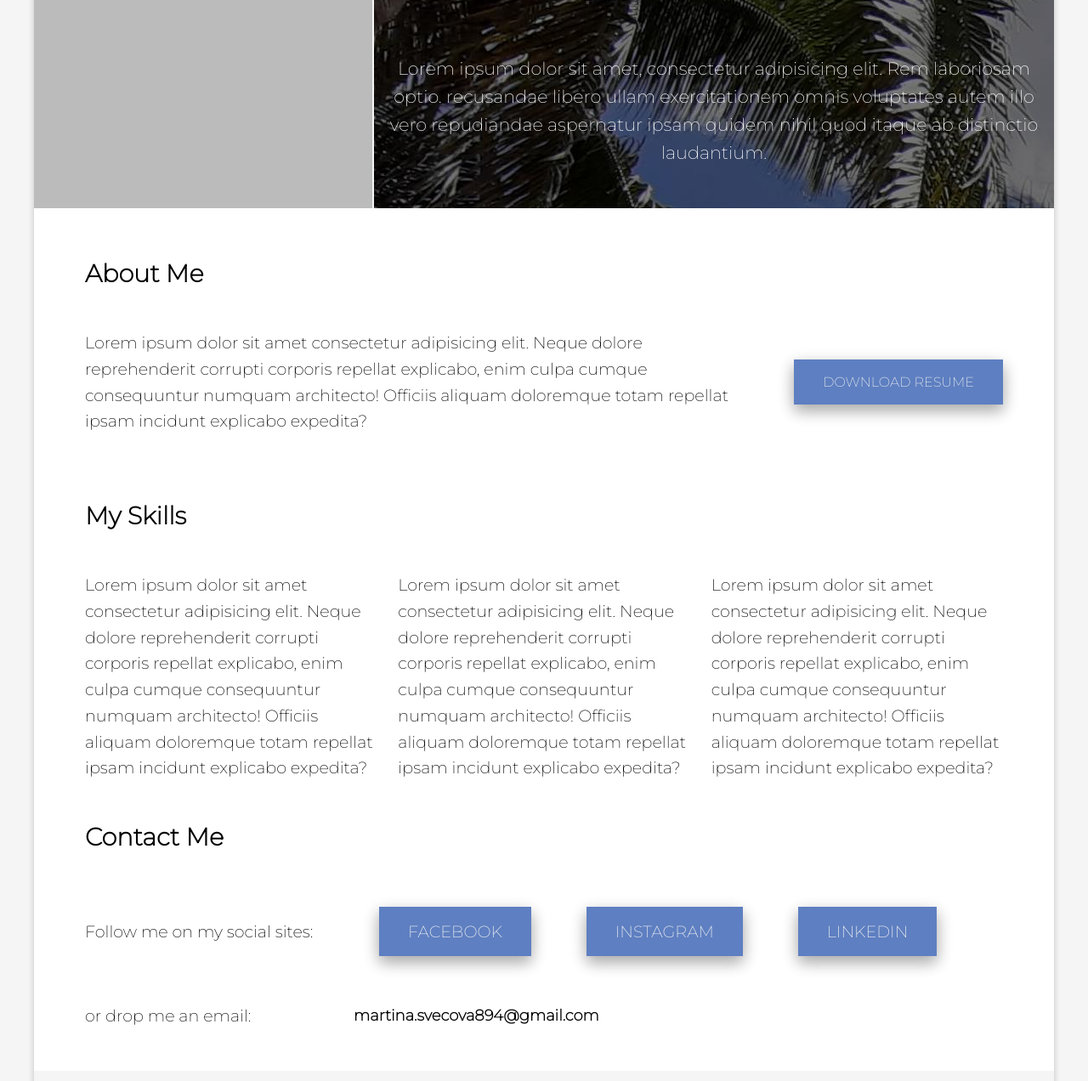
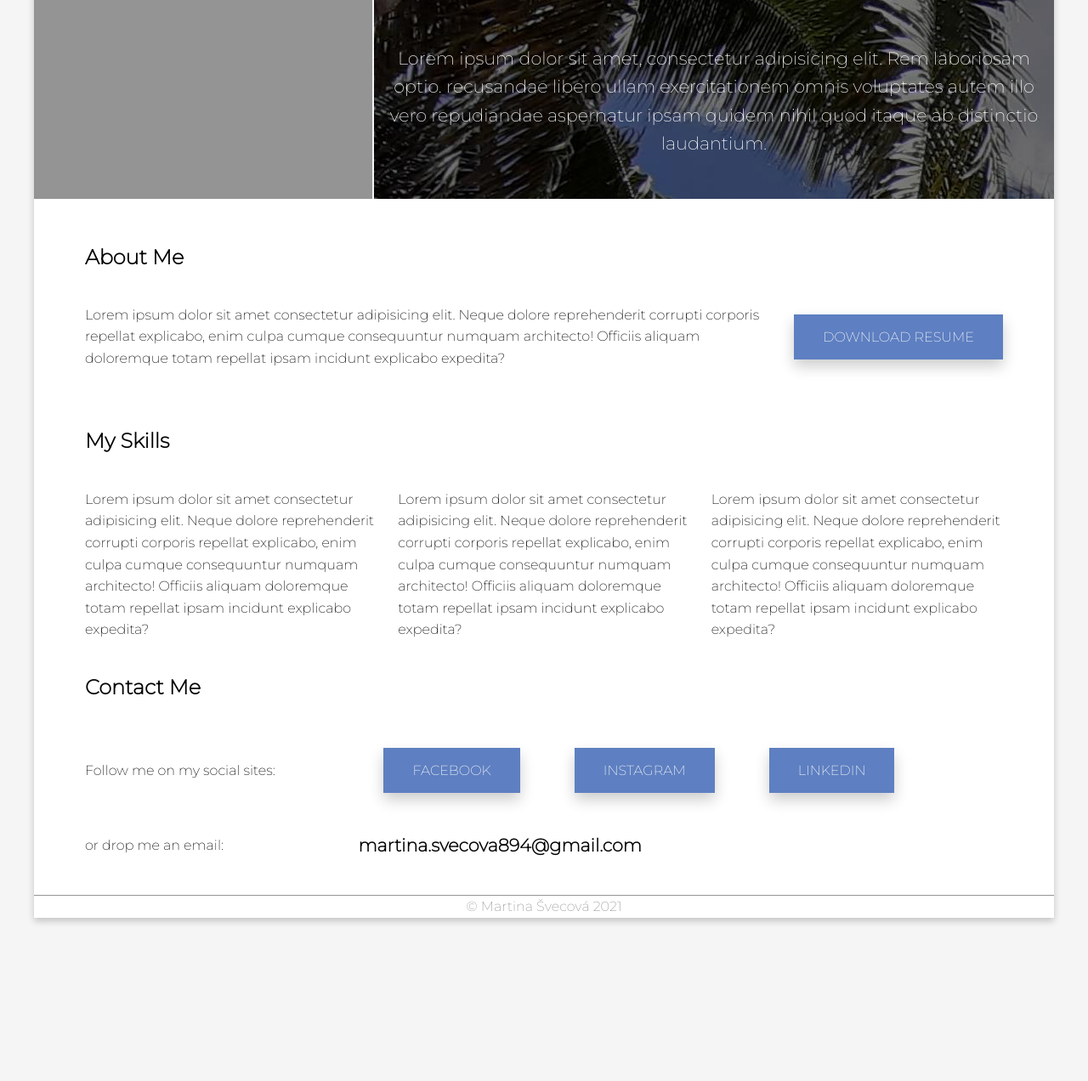
Before and after one commit to Tvorim-Web-od-A-do-Z-2-jaro-2021-Praha/portfolio-projekt-martinasvecova, a plain HTML site: page index.html in a window 1280 px wide. Shown: the part 226-1498 px from the top of the page at 85% size. After the commit the page ends 1322 px from the top, so only its background shows below. Drawn offline with Linux system fonts and the light colour scheme.

Commit message:
third-homework

```diff
--- a/index.html
+++ b/index.html
@@ -5,7 +5,7 @@
     <meta http-equiv="X-UA-Compatible" content="IE=edge">
     <meta name="viewport" content="width=device-width, initial-scale=1.0">
     <title>Martina Švecová | Portfolio</title>
-    <link rel="stylesheet" type="text/css" href="style.css">
+    <link rel="stylesheet" type="text/css" href="styles.css">
     <link rel="preconnect" href="https://fonts.gstatic.com">
     <link href="https://fonts.googleapis.com/css2?family=Montserrat:wght@200&display=swap" rel="stylesheet">
 </head>
@@ -20,10 +20,10 @@
         </ul>
     </div>
 
-    <header>
+    <header class="header">
         <h1 class="header header__title"> Martina Švecová</h1>
         <span class="header header__caption">Lorem ipsum dolor sit amet, consectetur adipisicing elit. Rem laboriosam optio. recusandae libero ullam exercitationem omnis voluptates autem illo vero repudiandae aspernatur ipsam quidem nihil quod itaque ab distinctio laudantium.</span>
-        <div class="header header___grey-area"></div>
+        <div class="header header__grey-area"></div>
     </header>
 
     <div class="main-container">
--- a/style.css
+++ /dev/null
@@ -1,239 +0,0 @@
-*, :after, :before { box-sizing: border-box; }
-
-
-
-body {
-    margin: 0 auto;
-    background-color: #f5f5f5;
-    font-family: 'Montserrat', serif;
-    font-size: 1.2rem;
-    line-height: 1.6;
-    width: 100%;
-    box-shadow: 0 4px 8px 0 rgba(0, 0, 0, 0.2);
-}
-
-.top-menu {
-    background-color:black;
-    border-bottom: 2px solid #f5f5f5;
-    display: flex;
-    justify-content: space-around;
-}
-
-.top-menu__options {
-    display: flex;
-}
-
-.top-menu__options--home,
-.top-menu__options--others {
-    list-style: none;
-    padding: 0px 20px;
-}
-
-.top-menu__options--home a,
-.top-menu__options--others a {
-    text-decoration: none;
-    color: white;
-}
-
-.top-menu__options--home a {
-    border-bottom: thin solid white;
-}
-
-header {
-    background: linear-gradient( rgba(0, 0, 0, 0.5), rgba(0, 0, 0, 0.5) ), url(images/palmy.jpg), no-repeat;
-    text-align: center;
-    color: white;
-    display: grid;
-    grid-template-rows: repeat(2, 1fr);
-    align-items: center;
-}
-
-.header__title {
-    font-size: 4rem;
-}
-
-.header__caption {
-    font-size: 1.3rem;
-    padding-bottom: 30px;
-}
-
-.header___grey-area {
-    height: 200px;
-    border-right: 2px solid #f5f5f5;
-    background-color: #bbbbbb;
-    grid-column-start: 1;
-    grid-column-end: span 1;
-    grid-row-start: 1;
-    grid-row-end: 3;
-    border-right: 2px solid #f5f5f5;
-    }
-
-.main-container {
-    background-color: white;
-    padding: 30px 60px;
-}
-
-.about-me {
-    padding-bottom: 30px;
-    display: grid;
-    grid-template-areas:
-        "title title title"
-        "text text text"
-        "... button ..."
-        ;
-    align-items: center;
-}
-
-.about-me__title {
-    grid-area: title;
-}
-
-.about-me__text {
-    grid-area: text;
-    padding-right: 50px;
-}
-
-.btn__resume  {
-    grid-area: button;
-    padding: 15px 32px;
-    text-align: center;
-    display: inline-block;
-    cursor: pointer;
-    font-family: 'Montserrat', serif;
-    font-size: 16px;
-    transition-duration: 0.4s;
-    background-color: #5E7FC1;
-    color: #f5f5f5;
-    border: 2px solid #5E7FC1;
-    box-shadow: 0 8px 16px 0 rgba(0,0,0,0.2), 0 6px 20px 0 rgba(0,0,0,0.19);
-}
-
-.btn__resume:hover {
-    color: black;
-    background-color: #f5f5f5;
-    border: 2px solid #5E7FC1;
-}
-
-.skills__texts {
-    display: grid;
-    grid-template-columns: repeat(auto-fit, minmax(400px, 1fr));
-    column-gap: 25px;
-}
-
-.contact-me {
-    display: grid;
-    grid-template-areas:
-        "title title"
-        "social buttons"
-        "email link"
-    ;
-    align-items: center;
-    justify-items: start;
-}
-
-.contact-me__title {
-    grid-area: title;
-}
-
-.contact-me__social {
-    grid-area: social;
-}
-
-.contact-me__btn {
-    grid-area: buttons;
-    padding-left: 0px;
-}
-
-.contact-me__btn--social-sites {
-    display: block;
-    padding: 30px;
-    list-style: none;
-}
-
-.contact-me__btn--social-sites a {
-    text-decoration: none;
-    padding: 15px 32px;
-    text-align: center;
-    transition-duration: 0.4s;
-    background-color: #5E7FC1;
-    color: #f5f5f5;
-    border: 2px solid #5E7FC1;
-    box-shadow: 0 8px 16px 0 rgba(0,0,0,0.2), 0 6px 20px 0 rgba(0,0,0,0.19);
-}
-
-.contact-me__btn--social-sites a:hover {
-    color: black;
-    background-color: #f5f5f5;
-    border: 2px solid #5E7FC1;
-}
-
-.contact-me__email {
-    grid-area: email;
-}
-
-.contact-me__link {
-   grid-area: link;
-    color: black;
-    font-size: 18px;
-    font-weight: 600;
-    text-decoration: none;
-}
-
-.contact-me__link:hover {
-    text-decoration: underline;
-}
-
-.footer {
-    color:#434343;
-    text-align: center;
-    border-top: thin solid #434343;
-}
-
-
-
-@media (min-width: 1200px) {
-
-    body {
-        width: 1200px;
-        box-shadow: 0 4px 8px 0 rgba(0, 0, 0, 0.2);
-    }
-
-    header {
-        display: grid;
-        grid-template-columns: 400px minmax(600px, 800px) ;
-        grid-template-rows: repeat(2, 1fr);
-    }
-
-    .header___grey-area {
-        height: 400px;
-    }
-
-    .about-me {
-        display: grid;
-        grid-template-areas:
-            "title title title"
-            "text text button"
-            ;
-    }
-
-    .about-me__title {
-        grid-area: title;
-    }
-
-    .about-me__text {
-        grid-area: text;
-    }
-
-    .btn__resume {
-        grid-area: button;
-    }
-
-    .contact-me__btn--social-sites {
-        display: inline-block;
-    }
-
-    .skills__texts {
-        display: grid;
-        grid-template-columns: repeat(3, 1fr);
-    }
-}
--- /dev/null
+++ b/styles.scss
@@ -0,0 +1,251 @@
+$backgroundColor: #f5f5f5;
+$darkBackgroundColor: #949494;
+$buttonColor: #5E7FC1;
+$marginAuto: 0 auto;
+$mainPadding: 30px;
+$basicFont: 1rem;
+$biggerFont: 1.3rem;
+$titleFont: 3.5rem;
+$thickBorder: 2px solid;
+$thinBorder: 1px solid;
+
+@mixin button ($backgroundColor: #5E7FC1, $color: #FFFFFF, $border: 2px solid $buttonColor, $shadow: 0 8px 16px 0 rgba(0,0,0,0.2), $transition: 0.4s, $alignment: center, $padding: 15px 32px,
+                $display: inline-block, $cursor:pointer, $font: 'Montserrat', $fontSize: 16px) {
+    background-color: $backgroundColor;
+    color: $color;
+    border: $border;
+    box-shadow: $shadow;
+    transition-duration: $transition;
+    text-align: $alignment;
+    padding: $padding;
+    cursor: $cursor;
+    font-family: $font;
+    font-size: $fontSize;
+}
+
+@mixin grid ($columns, $rows) {
+    grid-template-columns: $columns;
+    grid-template-rows: $rows;
+}
+
+body {
+    margin: $marginAuto;
+    font: {
+        size: $basicFont;
+        family: 'Montserrat', serif;
+    }
+    line-height: 1.6;
+    width: 100%;
+}
+
+.top-menu {
+    background-color:black;
+    border-bottom: $thickBorder $backgroundColor;
+    justify-content: space-around;
+    display: flex;
+    &__options {
+        display: block;
+        text-align: center;
+        &--home, &--others {
+            list-style: none;
+            padding: 0px 10px;
+            a {
+                text-decoration: none;
+                color: #FFFFFF;
+            }
+        }
+        &--home {
+            a {
+                border-bottom: $thinBorder #FFFFFF;
+            }
+        }
+    }
+}
+
+header {
+    background: linear-gradient( rgba(0, 0, 0, 0.5), rgba(0, 0, 0, 0.5) ), url(images/palmy.jpg), no-repeat;
+    text-align: center;
+    color: #FFFFFF;
+    display: grid;
+    @include grid (100%, repeat(2, 1fr));
+    align-items: center;
+}
+
+.header__title {
+    font-size: $titleFont;
+}
+
+.header__caption {
+    font-size: $biggerFont;
+    padding-bottom: $mainPadding;
+}
+
+.header__grey-area {
+    height: 200px;
+    border-right: $thickBorder $backgroundColor;
+    background-color: $darkBackgroundColor;
+    grid-column: {
+        start: 1;
+        end: span 1;
+    }
+    grid-row: {
+        start: 1;
+        end: 3;
+    }
+}
+
+.main-container {
+    padding: $mainPadding $mainPadding*2;
+}
+
+.about-me {
+    padding-bottom: $mainPadding;
+    display: grid;
+    grid-template-areas:
+        "title title title"
+        "text text text"
+        "... button ..."
+        ;
+    align-items: center;
+    &__title {
+        grid-area: title;
+    }
+    &__text {
+        grid-area: text;
+        padding-right: $mainPadding;
+    }
+}
+
+.btn__resume  {
+    grid-area: button;
+    @include button();
+    &:hover {
+        @include button(#FFFFFF, $buttonColor);
+    }
+}
+
+.skills__texts {
+    display: grid;
+    @include grid (repeat(auto-fit, minmax(250px, 1fr)), 1fr);
+    column-gap: 25px;
+}
+
+.contact-me {
+    display: grid;
+    grid-template-areas:
+        "title title"
+        "social buttons"
+        "email email"
+        "link link"
+    ;
+    align-items: center;
+    justify-items: start;
+    &__title {
+        grid-area: title;
+    }
+    &__social {
+        grid-area: social;
+    }
+    &__btn {
+        grid-area: buttons;
+        padding-left: 0px;
+        &--social-sites {
+            display: block;
+            padding: $mainPadding;
+            list-style: none;
+            a {
+                text-decoration: none;
+                @include button();
+                &:hover {
+                    @include button(#FFFFFF, $buttonColor);
+                }
+            }
+        }
+    }
+    &__email {
+        grid-area: email;
+    }
+    &__link {
+        grid-area: link;
+        color: black;
+        font-weight: 600;
+        text-decoration: none;
+        &:hover {
+            text-decoration: underline;
+        }
+    }
+}
+
+.footer {
+    color:$darkBackgroundColor;
+    text-align: center;
+    border-top: $thinBorder $darkBackgroundColor;
+    background-color: #FFFFFF;
+    margin-top: 0;
+}
+
+@media (min-width: 500px) {
+    .top-menu__options {
+        display: flex;
+    }
+}
+
+@media (min-width: 1200px) {
+
+    body {
+        background-color: #f5f5f5;
+        width: 1200px;
+        box-shadow: 0 4px 8px 0 rgba(0, 0, 0, 0.2);;
+    }
+
+    .top-menu__options {
+        &--home, &--others {
+            padding: 0px $mainPadding;
+        }
+    }
+
+    header {
+        display: grid;
+        @include grid(400px minmax(600px, 800px), repeat(2, 1fr));
+    }
+
+    .header__grey-area {
+        height: 400px;
+    }
+
+    .main-container {
+        background-color: #FFFFFF;
+    }
+
+    .about-me {
+        display: grid;
+        grid-template-areas:
+            "title title title"
+            "text text button"
+            ;
+        &__title {
+            grid-area: title;
+        }
+        &__text {
+            grid-area: text;
+        }
+    }
+
+    .btn__resume {
+        grid-area: button;
+    }
+
+    .contact-me {
+        grid-template-areas:
+            "title title"
+            "social buttons"
+            "email link"
+        ;
+        &__btn--social-sites {
+            display: inline-block;
+        }
+        &__link {
+            font-size: $biggerFont;
+        }
+    }
+}
```
Also changed, not shown: styles.css (added), 1 other file.
